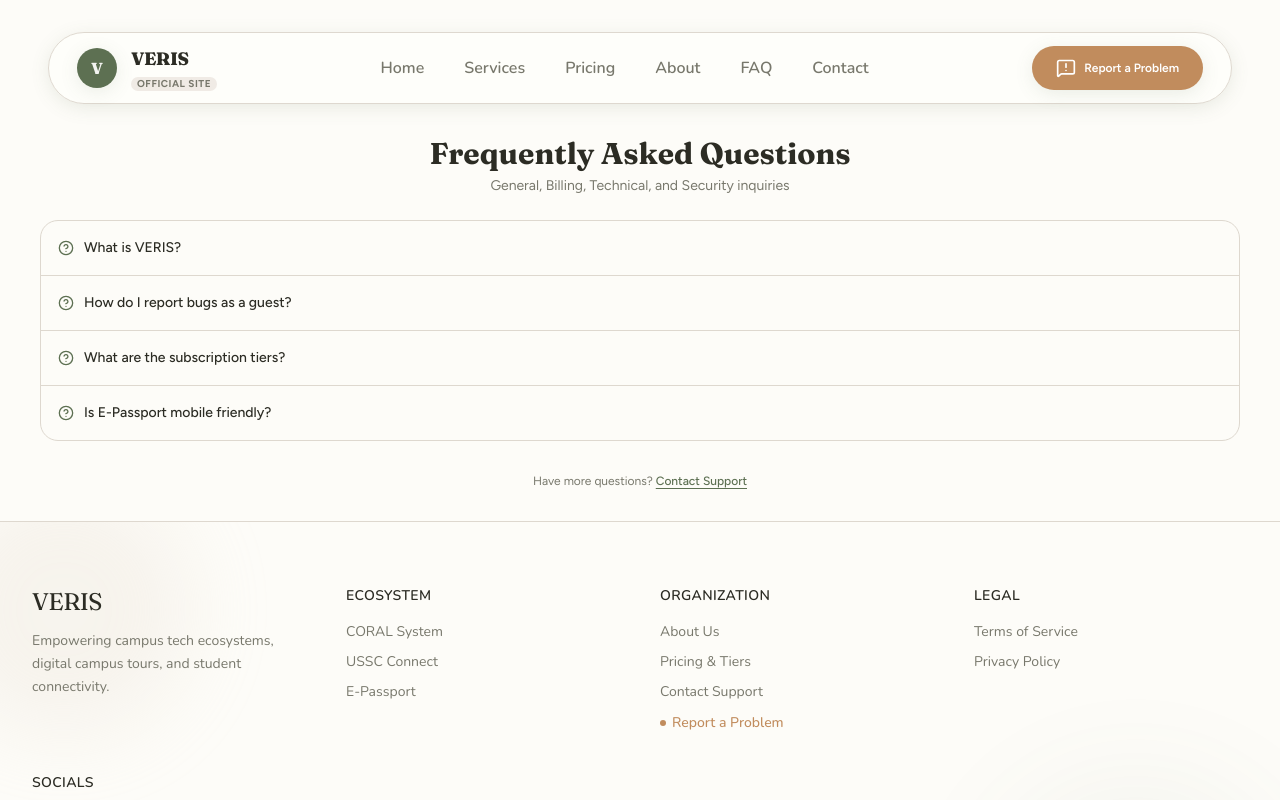
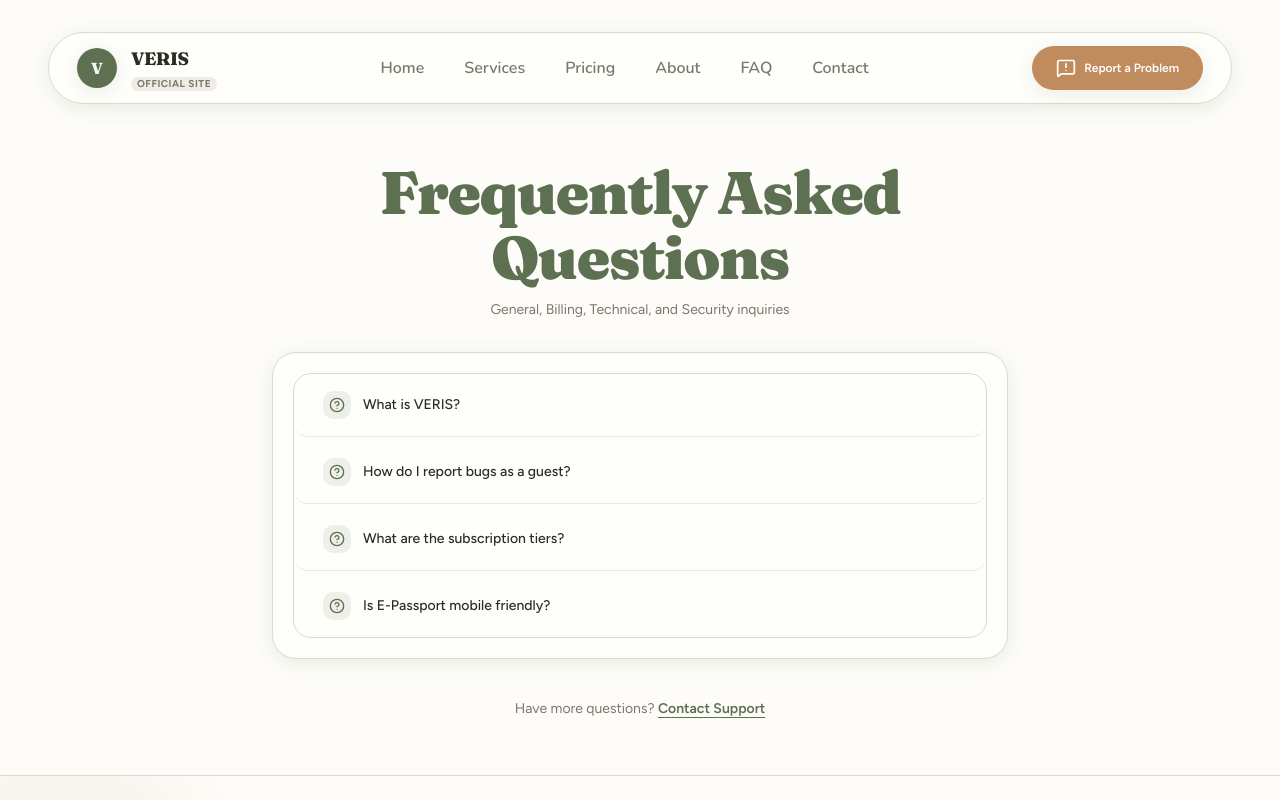
Before and after one commit to Atlas-VSU/veris-page, a Next.js app: page /faq in a window 1280 px wide. Shown: the top 800 px of the page. Built offline with nearby package versions, Linux system fonts and the light colour scheme; some icons are missing.

Commit message:
refactor: add animations and adjust size scaling of accordion

```diff
--- a/src/features/faq/components/FAQAccordion.tsx
+++ b/src/features/faq/components/FAQAccordion.tsx
@@ -1,5 +1,5 @@
 import Link from "next/link";
-import { HelpCircle } from "lucide-react";
+import { HelpCircle, MessageCircleQuestion } from "lucide-react";
 import {
   Accordion,
   AccordionItem,
@@ -13,30 +13,44 @@ export function FAQAccordion({
   faqs?: { q: string; a: string }[];
 }) {
   return (
-    <div className="space-y-6">
-      {/* Header */}
-      <div className="text-center">
-        <h2 className="text-3xl font-serif font-bold text-foreground">
+    <div className="max-w-3xl mx-auto space-y-8 py-6 px-4">
+      {/* Header with Fade-in Animation */}
+      <div className="text-center space-y-2.5 animate-fade-in-up">
+        <h2
+          className="font-serif font-black text-3xl sm:text-4xl md:text-5xl lg:text-6xl leading-[1.08]  text-primary tracking-tight"
+          style={{ fontFamily: "var(--font-fraunces, serif)" }}
+        >
           Frequently Asked Questions
         </h2>
-        <p className="text-sm text-muted-foreground mt-1">
+        <p className="text-xs sm:text-sm text-muted-foreground max-w-md mx-auto">
           General, Billing, Technical, and Security inquiries
         </p>
       </div>
 
       {/* Accordion List */}
-      <div className="md:mx-8 lg:mx-10">
-        <Accordion multiple className="w-full">
+      {/* Accordion Card Container (Constrained Width + Shadow + Animation) */}
+      <div className="bg-card border border-border rounded-[1.5rem] p-3 sm:p-5 shadow-soft animate-fade-in-up animation-delay-200">
+        <Accordion multiple className="w-full space-y-1">
           {faqs.map((faq, i) => (
-            <AccordionItem key={i} value={`item-${i}`}>
-              <AccordionTrigger>
-                <span className="flex items-center gap-2.5">
-                  <HelpCircle className="w-4 h-4 text-primary shrink-0" />
+            <AccordionItem
+              key={i}
+              value={`item-${i}`}
+              className="border-b border-border/60 last:border-b-0 px-2 sm:px-3 rounded-xl transition-colors hover:bg-muted/40"
+              style={{
+                animation: "fade-in-up 0.6s ease-out forwards",
+                animationDelay: `${(i + 1) * 100}ms`,
+              }}
+            >
+              <AccordionTrigger className="py-4 hover:no-underline group">
+                <span className="flex items-center gap-3 text-left text-sm font-medium text-foreground group-hover:text-primary transition-colors">
+                  <span className="p-1.5 rounded-lg bg-primary/10 text-primary shrink-0 transition-transform group-hover:scale-110">
+                    <HelpCircle className="w-4 h-4" />
+                  </span>
                   <span>{faq.q}</span>
                 </span>
               </AccordionTrigger>
-              <AccordionContent>
-                <p className="pl-6 text-xs text-muted-foreground leading-relaxed">
+              <AccordionContent className="pb-4 pt-1">
+                <p className="pl-11 pr-4 text-xs sm:text-sm text-muted-foreground leading-relaxed">
                   {faq.a}
                 </p>
               </AccordionContent>
@@ -46,12 +60,12 @@ export function FAQAccordion({
       </div>
 
       {/* Footer / Contact Link */}
-      <div className="text-center pt-2">
-        <p className="text-xs text-muted-foreground">
+      <div className="text-center pt-2 animate-fade-in-up animation-delay-400">
+        <p className="text-xs sm:text-sm text-muted-foreground">
           Have more questions?{" "}
           <Link
             href="/contact"
-            className="text-primary font-medium underline underline-offset-3 hover:text-primary/80 transition-colors"
+            className="text-primary font-semibold underline underline-offset-4 hover:text-secondary transition-colors"
           >
             Contact Support
           </Link>
```
